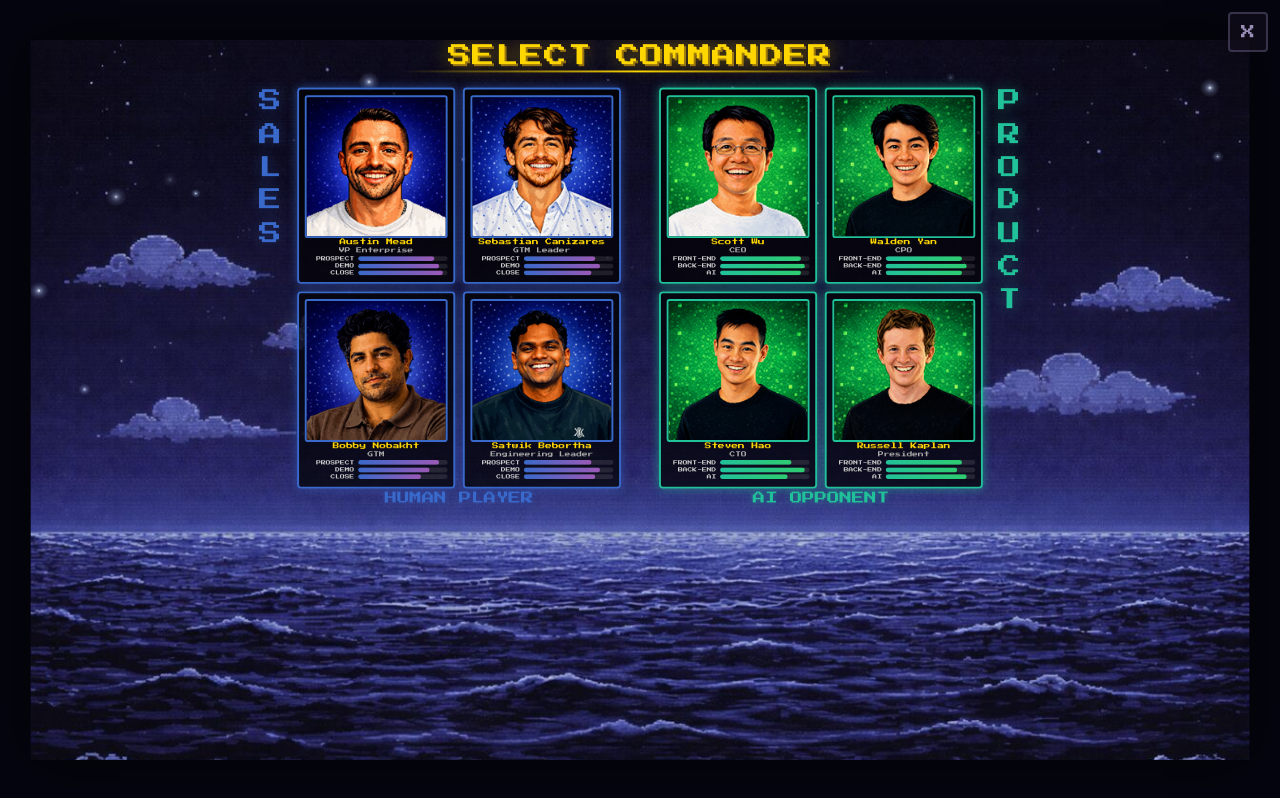
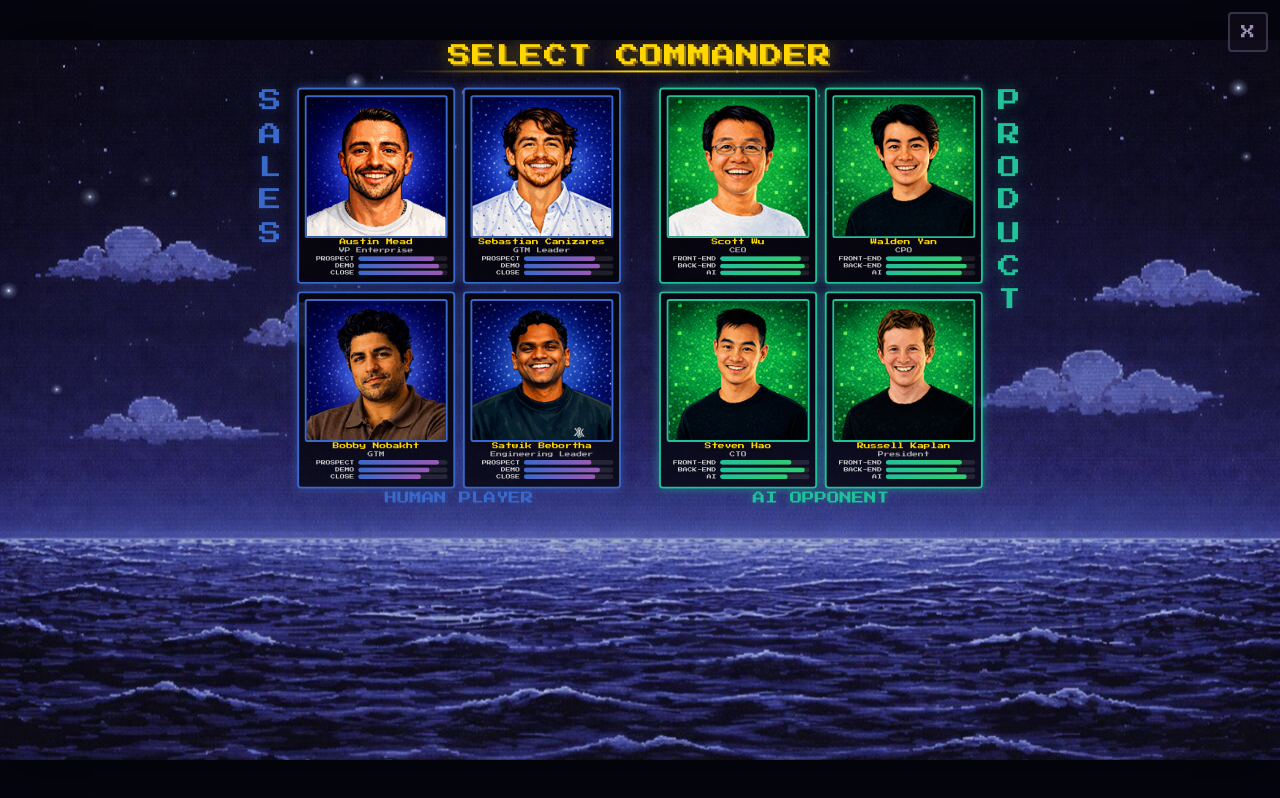
Before and after one commit to markoprice/battleship-arcade, a React (Vite) app: page / in a window 1280 px wide. Both pictures are taken after a click on the button "PRESS START". Built offline with nearby package versions, Linux system fonts and the light colour scheme.

Commit message:
fix: ArcadeCanvas wrapper sized to visual dimensions for proper flex centering; move PLACE YOUR FLEET button higher; fix missile robustness bug
Co-Authored-By: mark.o.price@gmail.com <mark.o.price@gmail.com>

```diff
--- a/src/components/ArcadeCanvas.tsx
+++ b/src/components/ArcadeCanvas.tsx
@@ -41,18 +41,30 @@ export default function ArcadeCanvas({ children }: Props) {
       className="fixed inset-0 flex items-center justify-center"
       style={{ backgroundColor: '#050510' }}
     >
+      {/* Outer wrapper is the ACTUAL visual size so flex centering works correctly */}
       <div
         style={{
-          width: `${DESIGN_W}px`,
-          height: `${DESIGN_H}px`,
-          position: 'relative',
+          width: `${DESIGN_W * scale}px`,
+          height: `${DESIGN_H * scale}px`,
           overflow: 'hidden',
           boxShadow: '0 0 60px rgba(0, 0, 0, 0.8)',
-          transform: `scale(${scale})`,
-          transformOrigin: 'center center',
+          position: 'relative',
         }}
       >
-        {children}
+        {/* Inner div is always 1344×756 design space, CSS-scaled to fit */}
+        <div
+          style={{
+            width: `${DESIGN_W}px`,
+            height: `${DESIGN_H}px`,
+            transform: `scale(${scale})`,
+            transformOrigin: 'top left',
+            position: 'absolute',
+            top: 0,
+            left: 0,
+          }}
+        >
+          {children}
+        </div>
       </div>
     </div>
   );
--- a/src/components/Gameplay.tsx
+++ b/src/components/Gameplay.tsx
@@ -531,7 +531,12 @@ export default function Gameplay({
   const handleMissileComplete = useCallback(() => {
     if (cancelledRef.current) return;
     const shot = pendingShotRef.current;
-    if (!shot) return;
+    if (!shot) {
+      setMissileAnim(null);
+      processingRef.current = false;
+      setProcessing(false);
+      return;
+    }
     pendingShotRef.current = null;
     setMissileAnim(null);
 
--- a/src/components/SelectCommander.tsx
+++ b/src/components/SelectCommander.tsx
@@ -338,11 +338,12 @@ export default function SelectCommander({ onSelect }: Props) {
           <StackedLabel text="PRODUCT" color="#21C19A" />
         </div>
 
-        {/* PLACE YOUR FLEET button — shows after both players are selected, right below tiles */}
+        {/* PLACE YOUR FLEET button — right below the tile area */}
         <AnimatePresence>
           {bothSelected && salesChar && productChar && (
             <motion.div
-              className="flex justify-center mt-4"
+              className="flex justify-center"
+              style={{ marginTop: '12px' }}
               initial={{ opacity: 0, y: 20 }}
               animate={{ opacity: 1, y: 0 }}
               exit={{ opacity: 0, y: 20 }}
```
